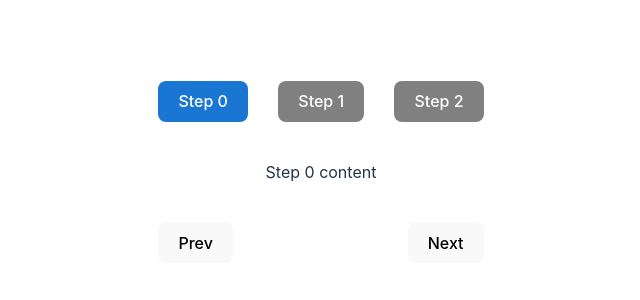
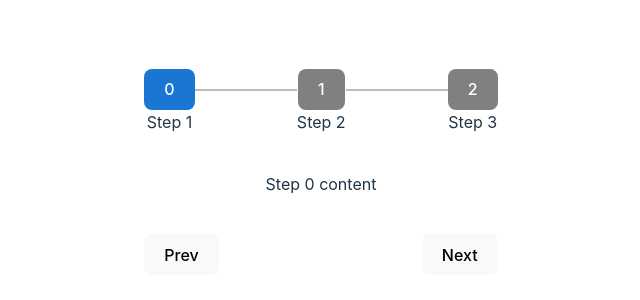
Before and after one commit to ritikrana4/headless-component, a React (Vite) app: page / in a window 1280 px wide. Shown: the part 228-528 px from the top of the page, without its empty margins (319-959 px from the left). Built offline with nearby package versions, Linux system fonts and the light colour scheme.

Commit message:
added stepper bar

```diff
--- a/src/StepperComponent.jsx
+++ b/src/StepperComponent.jsx
@@ -1,6 +1,6 @@
 
-import {Stepper} from "./ui/stepper/component/Stepper";
-import {Step} from "./ui/stepper/component/Step";
+// import {Stepper} from "./ui/stepper/component/Stepper";
+import {Step,Stepper} from "./ui/stepper/component";
 import { useState } from "react";
 
 
@@ -22,10 +22,10 @@ const StepperComponent = ({}) => {
 
   return (
     <>
-      <Stepper currentStep={activeStep} onStepClick={setActiveStep}   >
-        <Step  label="Step 0"><div style={{height:"100px",justifyContent:"center",alignItems:"center",display:"flex"}}>Step 0 content</div></Step>
-        <Step label="Step 1"><div style={{height:"100px",justifyContent:"center",alignItems:"center",display:"flex"}}>Step 1 content</div></Step>
-        <Step label="Step 2"><div style={{height:"100px",justifyContent:"center",alignItems:"center",display:"flex"}}>Step 2 content</div></Step>
+      <Stepper currentStep={activeStep} onStepClick={setActiveStep}  >
+        <Step  label="0" subLabel="Step 1"><div style={{height:"100px",justifyContent:"center",alignItems:"center",display:"flex"}}>Step 0 content</div></Step>
+        <Step label="1"  subLabel="Step 2"><div style={{height:"100px",justifyContent:"center",alignItems:"center",display:"flex"}}>Step 1 content</div></Step>
+        <Step label="2"  subLabel="Step 3"><div style={{height:"100px",justifyContent:"center",alignItems:"center",display:"flex"}}>Step 2 content</div></Step>
       </Stepper>
       <div style={{display:'flex',justifyContent:"space-between"}}>
         <button onClick={prevStep}>Prev</button>
--- a/src/ui/stepper/component/Step.jsx
+++ b/src/ui/stepper/component/Step.jsx
@@ -1,20 +1,28 @@
 
-export const Step = ({label, disabled,active, style, as="button", ...rest},ref) => {
+export const Step = ({ label, subLabel, disabled, active, style, as = "button", ...rest }, ref) => {
     const Element = as;
-console.log(active,label,"active")
-    return(
+    console.log(active, label, subLabel, "active")
+    return (
+        <div>
             <Element
                 // ref={ref}
                 style={{
-            color:"white",
-            pointerEvents : disabled ? 'none' : 'auto',
-            opacity : disabled ? 0.5 : 1,
-            backgroundColor : active ? '#1976d2' : "grey",
+                    color: "white",
+                    pointerEvents: disabled ? 'none' : 'auto',
+                    opacity: disabled ? 0.5 : 1,
+                    backgroundColor: active ? '#1976d2' : "grey",
                     ...style
                 }}
                 {...rest}
             >
                 {label}
+
+
             </Element>
+            <div>
+                {subLabel}
+            </div>
+        </div>
+
     )
 }
--- a/src/ui/stepper/component/Stepper.jsx
+++ b/src/ui/stepper/component/Stepper.jsx
@@ -34,6 +34,11 @@ export const Stepper = React.forwardRef(({currentStep = 0, orientation = 'horizo
         const isDisabled = step.props.disabled;
         const isActive = index == currentStep
         // acc.push(React.cloneElement(step,{disabled : isDisabled, active:isActive, ...stepperInstance?.stepsProps[index]}))
+        if(index > 0 && allSteps?.length>1){
+            acc.push(React.cloneElement(<div style={{position:'relative',top:"20px"}}>
+                <span style={{minWidth:"100px",display: "block",border: "1px solid #bdbdbd"}}></span>
+            </div>))
+        }
         acc.push(React.cloneElement(step,{disabled: isDisabled , active: isActive, onClick : ()=>onStepClick(index)}))
 
         return acc;
@@ -43,7 +48,7 @@ export const Stepper = React.forwardRef(({currentStep = 0, orientation = 'horizo
     const StepContent =allSteps[stepperInstance?.stepperState?.currentStep]?.props?.children
     return(
         <StepperContext.Provider value={stepperInstance} >
-            <Element style={{display:'flex',gap:'30px' }} >
+            <Element style={{display:'flex',gap:'0px',justifyContent:"center" }} >
                 {Steps}
             </Element>
             <div>
```
Lines whose indentation alone changed are shown as unchanged.
